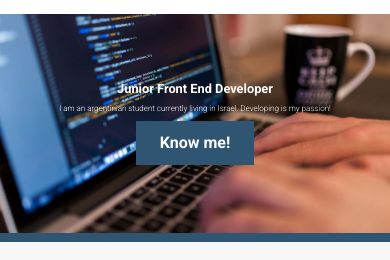
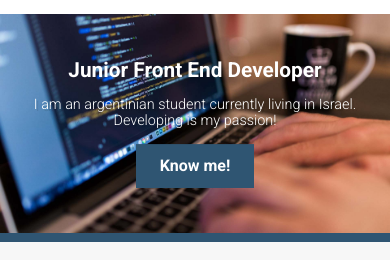
Before and after one commit to gastikirs/portfolio, a website: page app/index.html in a window 390 px wide. Shown: the part 165-425 px from the top of the page. Drawn offline with Linux system fonts and the light colour scheme.

Commit message:
Fixed responsive text size

```diff
--- a/app/assets/styles/modules/_jumbo.css
+++ b/app/assets/styles/modules/_jumbo.css
@@ -14,10 +14,10 @@
 
 	&__title {
 		margin: 0;
-		font-size: .8rem;
+		font-size: 1.3rem;
 
 		@mixin atSmall {
-			font-size: 1.5rem;
+			font-size: 1.9rem;
 		}
 
 		@mixin atMedium {
@@ -28,14 +28,15 @@
 
 	&__subtitle{
 		font-weight: 300;
-		max-width: 500px;
 		margin-left: auto;
 		margin-right: auto;
+		max-width: 500px;
 		text-shadow: 2px 2px 0 rgba(0,0,0, .1);
-		font-size: .5rem;
+		font-size: .9rem;
 
 		@mixin atSmall {
-			font-size: .85rem;
+			font-size: 1.4rem;
+
 		}
 
 		@mixin atMedium {
--- a/app/temp/styles/styles.css
+++ b/app/temp/styles/styles.css
@@ -533,13 +533,13 @@ a:hover{
 
 .jumbo__title {
   margin: 0;
-  font-size: .8rem;
+  font-size: 1.3rem;
 }
 
 @media (min-width: 530px) {
 
   .jumbo__title {
-    font-size: 1.5rem;
+    font-size: 1.9rem;
   }
 }
 
@@ -552,17 +552,17 @@ a:hover{
 
 .jumbo__subtitle{
   font-weight: 300;
-  max-width: 500px;
   margin-left: auto;
   margin-right: auto;
+  max-width: 500px;
   text-shadow: 2px 2px 0 rgba(0,0,0, .1);
-  font-size: .5rem;
+  font-size: .9rem;
 }
 
 @media (min-width: 530px) {
 
   .jumbo__subtitle {
-    font-size: .85rem;
+    font-size: 1.4rem;
   }
 }
 
```
